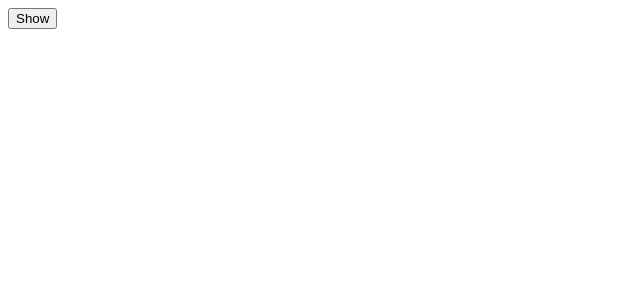
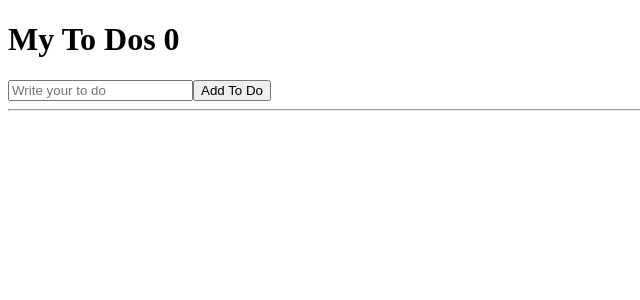
Before and after one commit to DeanYoon/react-for-beginners, a React (Create React App) app: page / in a window 1280 px wide. Shown: the top 300 px of the page, without its empty margins (0-640 px from the left). Built offline with nearby package versions, Linux system fonts and the light colour scheme.

Commit message:
TodoList with React

```diff
--- a/src/App.js
+++ b/src/App.js
@@ -1,20 +1,51 @@
 import { useState, useEffect } from "react";
-
-function Hello() {
-  useEffect(() => {
-    console.log("created :)");
-    return () => console.log("destroyed ");
-  }, []);
-  return <h1>Hello</h1>;
-}
+import styles from "./App.module.css";
 
 function App() {
-  const [showing, setShowing] = useState(false);
-  const onClick = () => setShowing((prev) => !prev);
+  const [toDo, setToDo] = useState("");
+  const [toDos, setToDos] = useState([]);
+  const onChange = (event) => setToDo(event.target.value);
+  const deleteBtn = (index) => {
+    setToDos(toDos.filter((_, todoIndex) => index !== todoIndex));
+  };
+  const onSubmit = (event) => {
+    event.preventDefault();
+    if (!toDo) {
+      return;
+    }
+    setToDos((currentArray) => [toDo, ...currentArray]);
+    setToDo("");
+  };
+
+  useEffect(() => {
+    toDos.map((item) => item.key);
+    console.log(toDos);
+  }, [toDos]);
+
   return (
     <div>
-      <button onClick={onClick}>{showing ? "Hide" : "Show"}</button>
-      {showing ? <Hello /> : null}
+      <h1>My To Dos {toDos.length}</h1>
+      <form onSubmit={onSubmit}>
+        <input
+          type="text"
+          onChange={onChange}
+          value={toDo}
+          placeholder="Write your to do"
+        />
+        <button>Add To Do</button>
+      </form>
+
+      <hr />
+      <ul>
+        {toDos.map((item, index) => (
+          <li key={index}>
+            {item}
+            <span key={index} onClick={() => deleteBtn(index)}>
+              ❌
+            </span>
+          </li>
+        ))}
+      </ul>
     </div>
   );
 }
--- a/src/App.module.css
+++ b/src/App.module.css
@@ -1,4 +1,11 @@
+#root {
+  display: flex;
+  align-items: center;
+  justify-content: center;
+  background-color: red;
+}
+
 .title {
   font-family: "Gill Sans", "Gill Sans MT", Calibri, "Trebuchet MS", sans-serif;
-  font-size: 18px;
+  font-size: 30px;
 }
```
